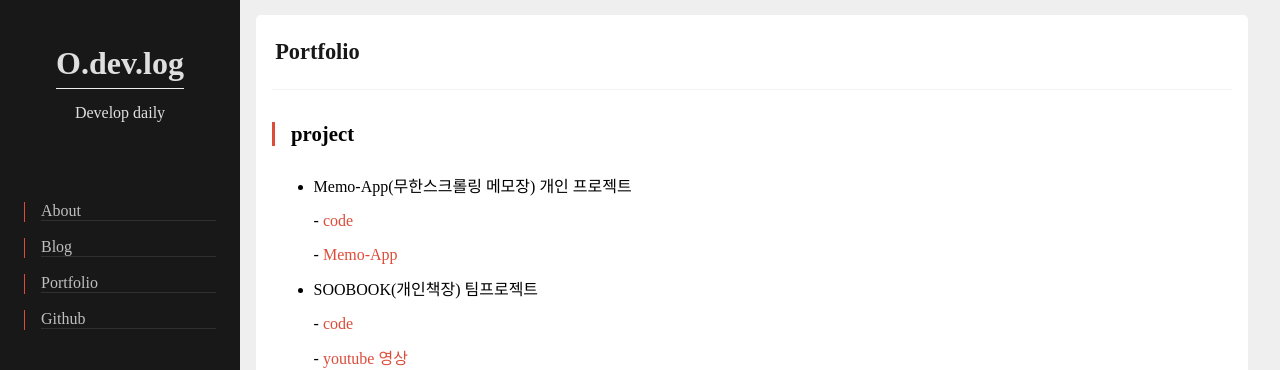
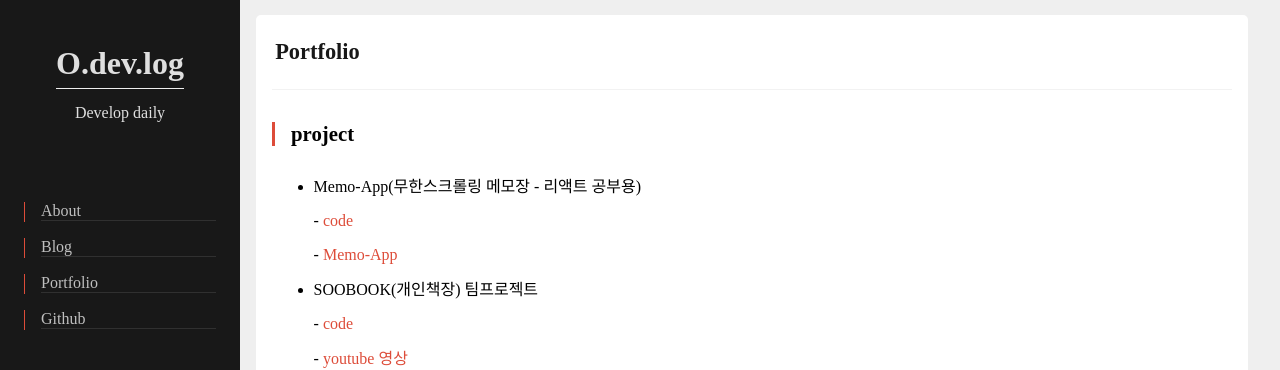
Before and after one commit to lldldudalsll/lldldudalsll.github.com, a Jekyll site: the page built from portfolio/portfolio.html, in a window 1280 px wide. Shown: the top 370 px of the page. Built offline with Jekyll 4.4.1, drawn with Linux system fonts in a browser that asks for light colours; comment, search, counter and statistics services are not loaded.

Commit message:
change memo-app title

```diff
--- a/portfolio/portfolio.html
+++ b/portfolio/portfolio.html
@@ -11,7 +11,7 @@ permalink: /portfolio/
     <main class="project">
         <h2 class="two">project</h2>
         <ul>
-            <li>Memo-App(무한스크롤링 메모장) 개인 프로젝트
+            <li>Memo-App(무한스크롤링 메모장 - 리액트 공부용)
                 <p>- <a href="https://github.com/lldldudalsll/Memo-App">code</a></p>
                 <p>- <a href="https://whispering-mesa-74285.herokuapp.com/">Memo-App</a></p>
             </li>
```
